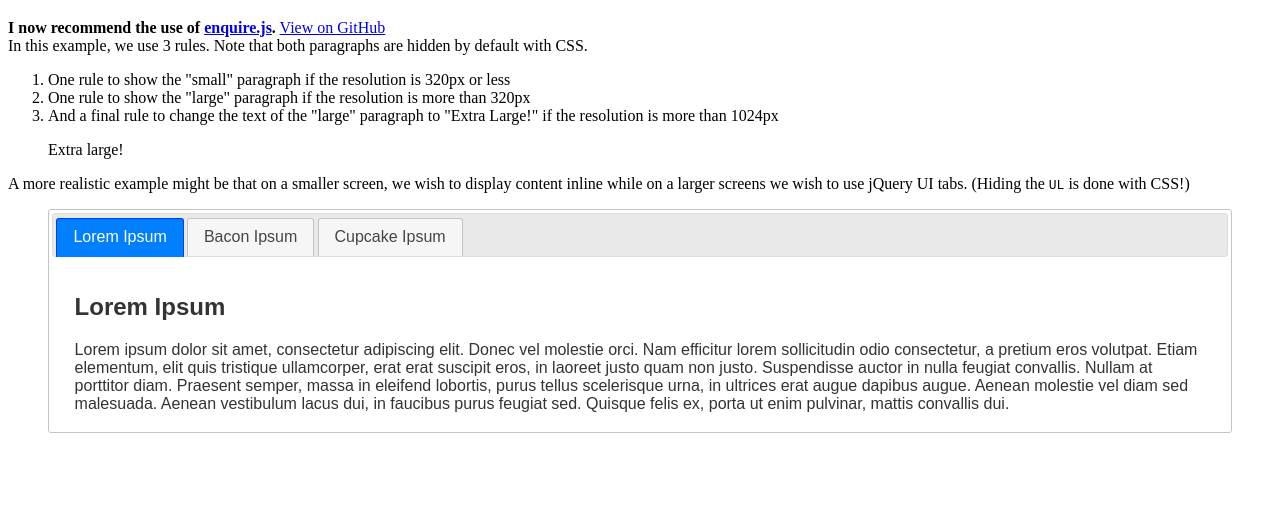
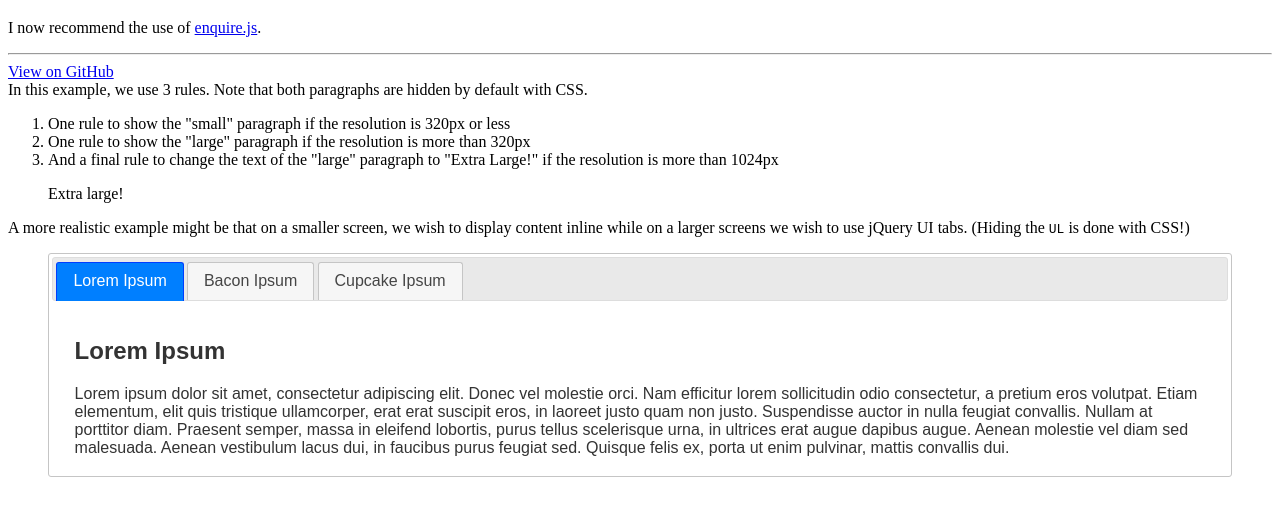
Before and after one commit to glombek/rwdjs, a plain HTML site: page index.html in a window 1280 px wide. Shown: the part 101-616 px from the top of the page. Drawn offline with nearby package versions, Linux system fonts and the light colour scheme.

Commit message:
Update index.html

```diff
--- a/index.html
+++ b/index.html
@@ -15,7 +15,8 @@
 <body>
     <header>Current Resolution: <output class="resolution--width"></output>&times;<output class="resolution--height"></output></header>
     <h1>rwdjs is deprecated</h1>
-    <strong>I now recommend the use of <a href="http://wicky.nillia.ms/enquire.js/">enquire.js</a>.</strong>
+    <p>I now recommend the use of <a href="http://wicky.nillia.ms/enquire.js/">enquire.js</a>.</p>
+    <hr>
     <a href="https://github.com/glombek/rwdjs">View on GitHub</a>
     <section>
         In this example, we use 3 rules. Note that both paragraphs are hidden by default with CSS.
```
